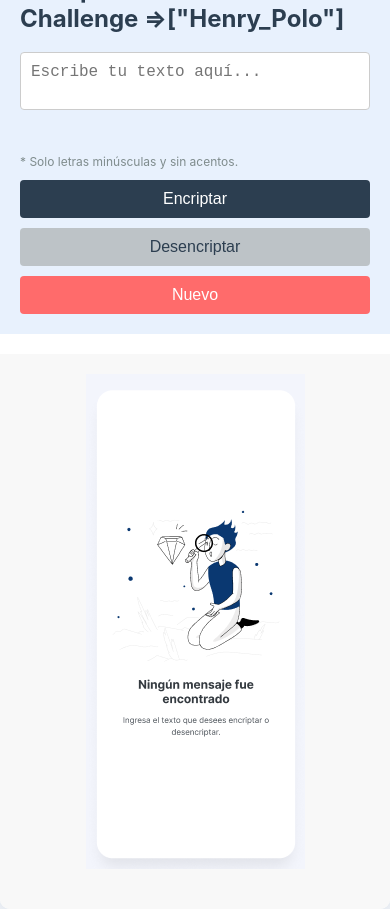
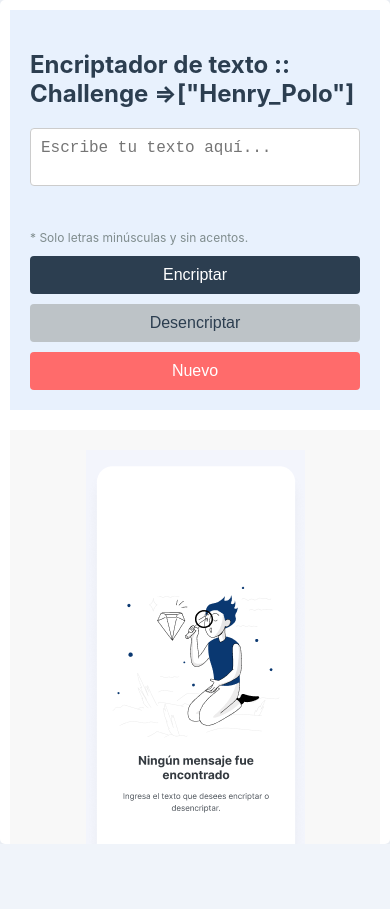
Before and after one commit to ptpolo034/encriptador-de-texto, a plain HTML site: page index.html in a window 390 px wide. After the commit the page ends 844 px from the top, so only its background shows below. Drawn offline with Linux system fonts and the light colour scheme; a web font is replaced by a local one.

Commit message:
se corrigio el responsive y se agrego un favicon

```diff
--- a/index.html
+++ b/index.html
@@ -6,13 +6,14 @@
     <meta name="viewport" content="width=device-width, initial-scale=1.0">
     <title>Encriptador / Desencriptador</title>
     <link rel="stylesheet" href="styles.css">
+    <link rel="shortcut icon" href="favicon.ico" type="image/x-icon">
 </head>
 
 <body>
     <div class="container">
         <div class="left-panel">
             <h2>Encriptador de texto :: Challenge
-            =>["Henry_Polo"]</h2>
+                =>["Henry_Polo"]</h2>
             <textarea id="inputText" placeholder="Escribe tu texto aquí..." required></textarea>
             <div class="options">
                 <span>* Solo letras minúsculas y sin acentos.</span>
--- a/styles.css
+++ b/styles.css
@@ -21,6 +21,7 @@ body {
     border-radius: 10px;
     overflow: hidden;
     box-sizing: border-box;
+    padding: 20px;
 }
 
 .left-panel,
@@ -123,8 +124,8 @@ img {
 
 @media (max-width: 1200px) {
     .container {
-        height: auto;
-        flex-direction: column;
+        /* height: auto; */
+        /* flex-direction: column; */
     }
 
     .left-panel,
@@ -148,8 +149,12 @@ img {
 
 @media (max-width: 768px) {
     .container {
-        height: auto;
+        background-color: white;
         flex-direction: column;
+        max-width: 100%;
+        height: 100vh;
+        border-radius: 5px;
+        padding: 10px;
     }
 
     .left-panel,
@@ -163,7 +168,6 @@ img {
 
     .right-panel {
         padding: 20px;
-        margin-top: 20px;
     }
 
     textarea {
@@ -177,7 +181,7 @@ img {
     }
 }
 
-@media (max-width: 320px) {
+/* @media (max-width: 320px) {
     textarea {
         height: 80px;
     }
@@ -193,4 +197,4 @@ img {
         padding: 8px 16px;
         font-size: 14px;
     }
-}
+} */
```
Also changed, not shown: favicon.ico (added).
